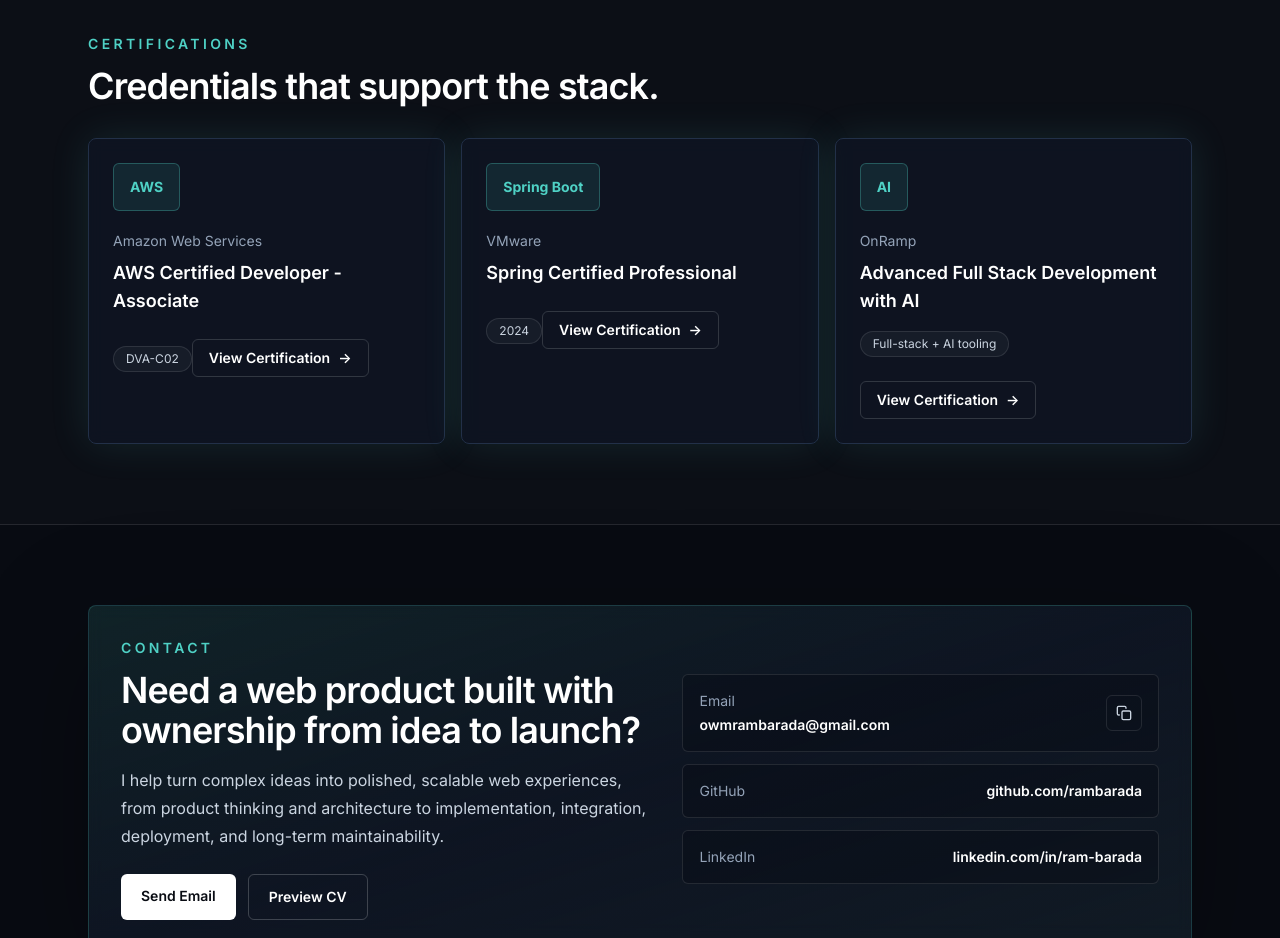
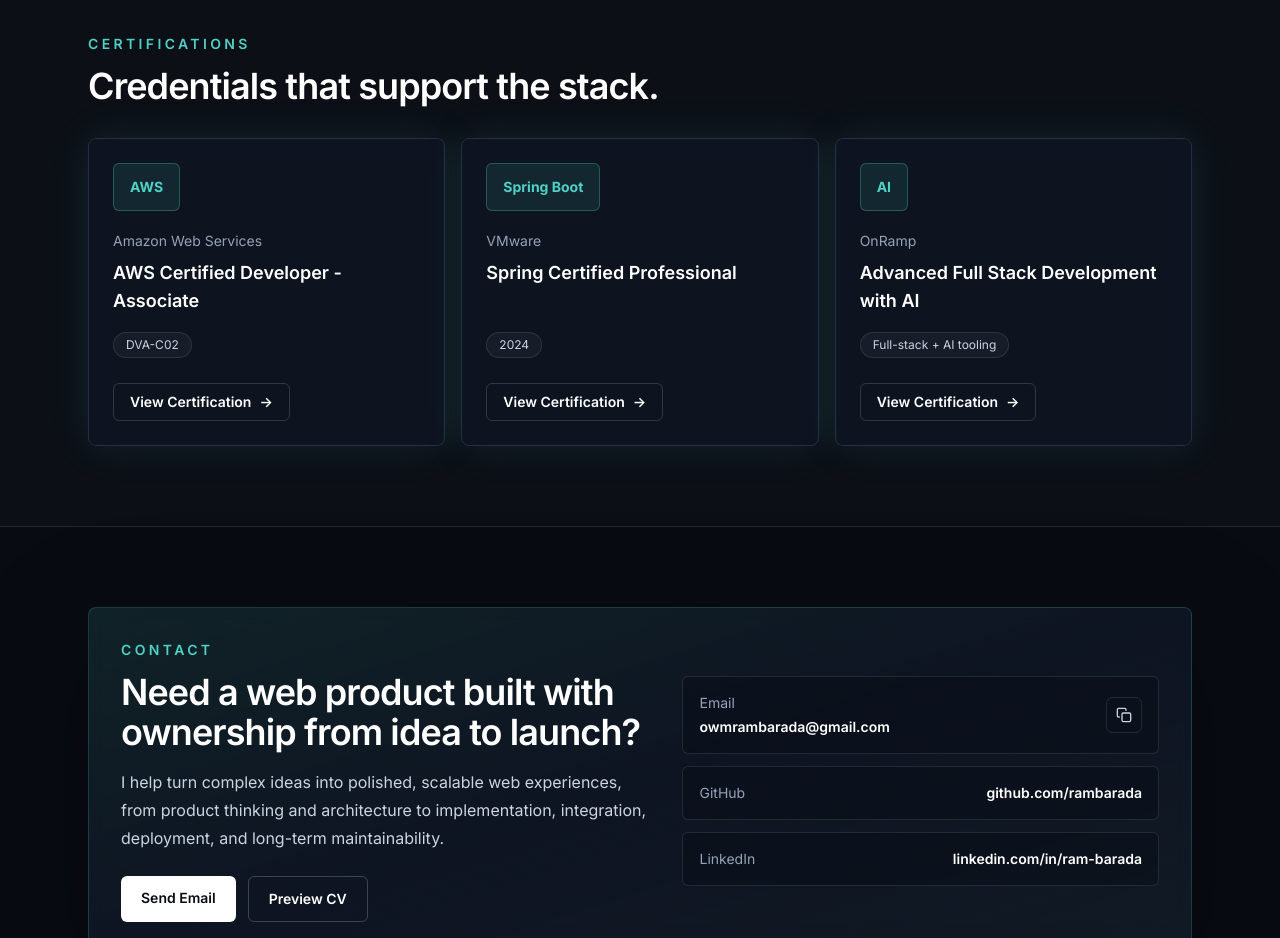
Before and after one commit to rambarada/portfolio-website, a Next.js app: page / in a window 1280 px wide. Shown: the part 4600-5538 px from the top of the page. Built offline with nearby package versions, Linux system fonts and the light colour scheme.

Commit message:
style: align certification card actions

```diff
--- a/components/sections/Certifications.tsx
+++ b/components/sections/Certifications.tsx
@@ -5,26 +5,32 @@
 export function Certifications() {
   return (
     <Section id="certifications" eyebrow="Certifications" title="Credentials that support the stack.">
-      <div className="grid gap-4 md:grid-cols-3">
+      <div className="grid items-stretch gap-4 md:grid-cols-3">
         {certifications.map((certification) => (
-          <Card key={certification.name} className="p-6">
+          <Card key={certification.name} className="flex h-full min-h-[230px] flex-col p-6">
             <div className="mb-5 flex h-12 w-fit px-4 items-center justify-center rounded-md border border-accent/30 bg-accent/10 text-sm font-bold text-accent">
               {certification.badge}
             </div>
             <p className="text-sm text-slate-400">{certification.issuer}</p>
-            <h3 className="mt-2 text-lg font-semibold leading-7 text-white">{certification.name}</h3>
-            <p className="mt-4 inline-flex rounded-full border border-white/10 bg-white/[0.04] px-3 py-1 text-xs text-slate-300">
+            <h3 className="mt-2 min-h-[56px] text-lg font-semibold leading-7 text-white">
+              {certification.name}
+            </h3>
+            <div className="mt-4 min-h-[28px]">
+              <p className="inline-flex rounded-full border border-white/10 bg-white/[0.04] px-3 py-1 text-xs text-slate-300">
                 {certification.detail}
               </p>
+            </div>
+            <div className="mt-auto pt-6">
               <a
                 href={certification.href}
                 target="_blank"
                 rel="noreferrer"
-              className="mt-6 inline-flex items-center gap-2 rounded-md border border-white/15 px-4 py-2 text-sm font-semibold text-white transition duration-300 hover:-translate-y-0.5 hover:border-accent hover:text-accent"
+                className="inline-flex items-center gap-2 rounded-md border border-white/15 px-4 py-2 text-sm font-semibold text-white transition duration-300 hover:-translate-y-0.5 hover:border-accent hover:text-accent"
               >
                 View Certification
                 <span aria-hidden="true">-&gt;</span>
               </a>
+            </div>
           </Card>
         ))}
       </div>
```
Lines whose indentation alone changed are shown as unchanged.
